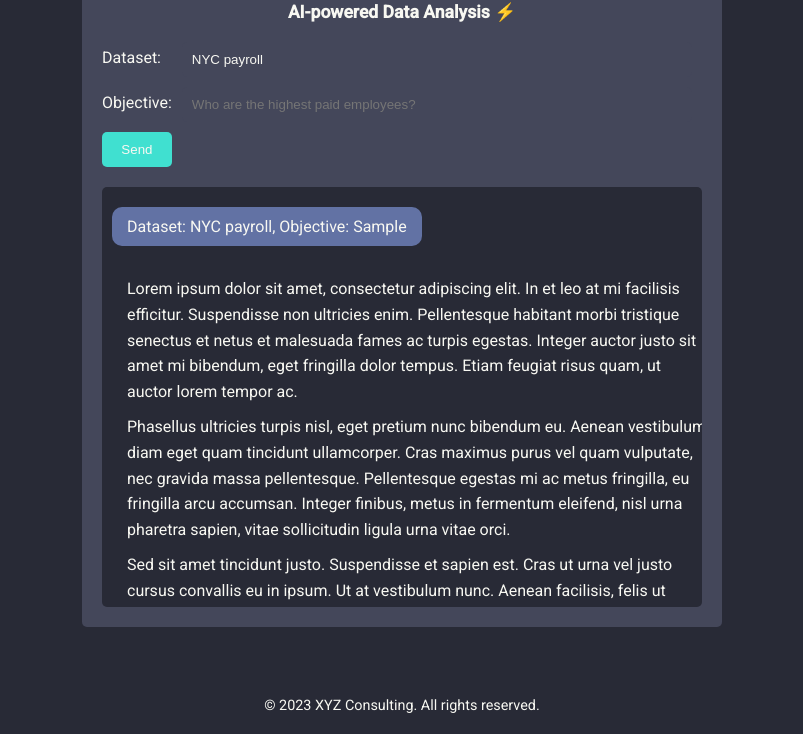
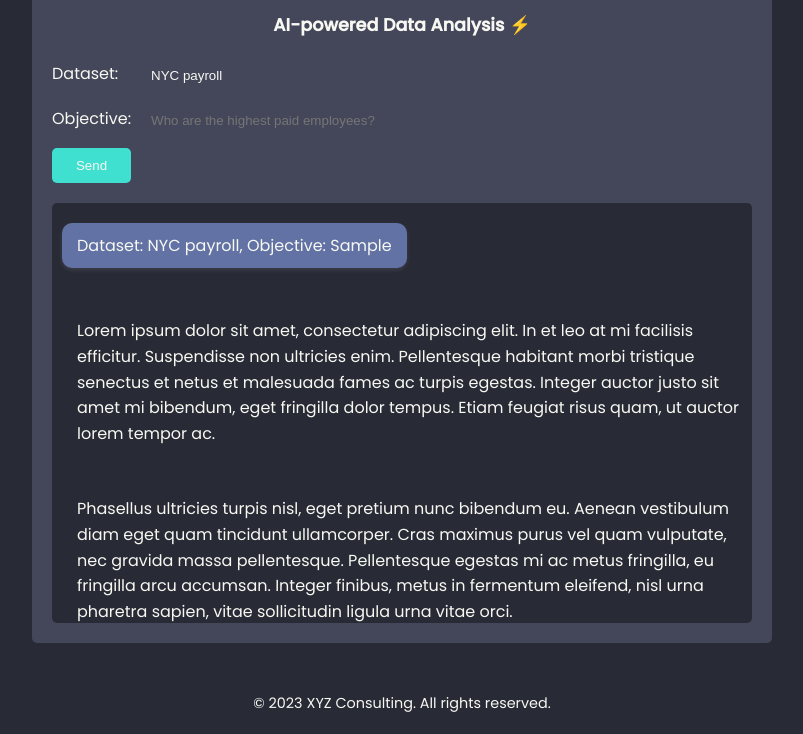
Before and after one commit to GKjohns/adana, a plain HTML site: page index.html in a window 1280 px wide. Both pictures are taken after typing "Sample" into the empty fields and a click on the button "Send". Shown: the part 147-881 px from the top of the page, without its empty margins (238-1041 px from the left). Drawn offline with Linux system fonts and the light colour scheme.

Commit message:
improve design a bit

```diff
--- a/index.html
+++ b/index.html
@@ -5,6 +5,7 @@
     <meta name="viewport" content="width=device-width, initial-scale=1.0">
     <title>ADANA</title>
     <link href="https://fonts.googleapis.com/css2?family=Roboto:wght@300;400;500&display=swap" rel="stylesheet">
+    <link href="https://fonts.googleapis.com/css2?family=Poppins:wght@300;400;500&display=swap" rel="stylesheet"> <!-- Add Google Font link -->
     <link rel="stylesheet" href="styles.css">
 </head>
 <body>
--- a/styles.css
+++ b/styles.css
@@ -1,5 +1,5 @@
 body {
-    font-family: 'Roboto', sans-serif;
+    font-family: 'Poppins', sans-serif;
     background-color: #282a36;
     margin: 0;
     padding: 0;
@@ -7,7 +7,7 @@ body {
 }
 
 .adana-container {
-    max-width: 600px;
+    max-width: 700px;
     margin: 50px auto;
     background-color: #44475a;
     border-radius: 5px;
@@ -39,6 +39,10 @@ label {
     grid-template-columns: auto 1fr;
     align-items: center;
     margin-bottom: 20px;
+}
+
+input[type="text"], select, .user, .bot {
+    border-radius: 20px; /* Increase border-radius */
 }
 
 .chat-window {
@@ -109,6 +113,7 @@ label {
     color: #f8f8f2;
     line-height: 1.6;
     margin: 10px 0;
+    padding: 20px 0;
 
 }
 
@@ -122,6 +127,10 @@ input[type="text"] {
     background-color: #44475a;
 }
 
+.user {
+    box-shadow: 0 2px 4px rgba(248, 248, 242, 0.1); /* Add box-shadow */
+}
+
 button {
     background-color: #40e0d0;
     color: #f8f8f2;
@@ -133,6 +142,11 @@ button {
 
 button:hover {
     background-color: #35c4b9;
+}
+
+#send-btn:hover {
+    background-color: #ff79c6; /* Change the background color on hover */
+    cursor: pointer; /* Change the cursor to a pointer */
 }
 
 input[type="text"]::selection {
@@ -161,7 +175,7 @@ select {
 
 .footer {
     background-color: #282a36;
-    padding: 20px 0;
+    /* padding: 20px 0; */
     text-align: center;
 }
 
```
